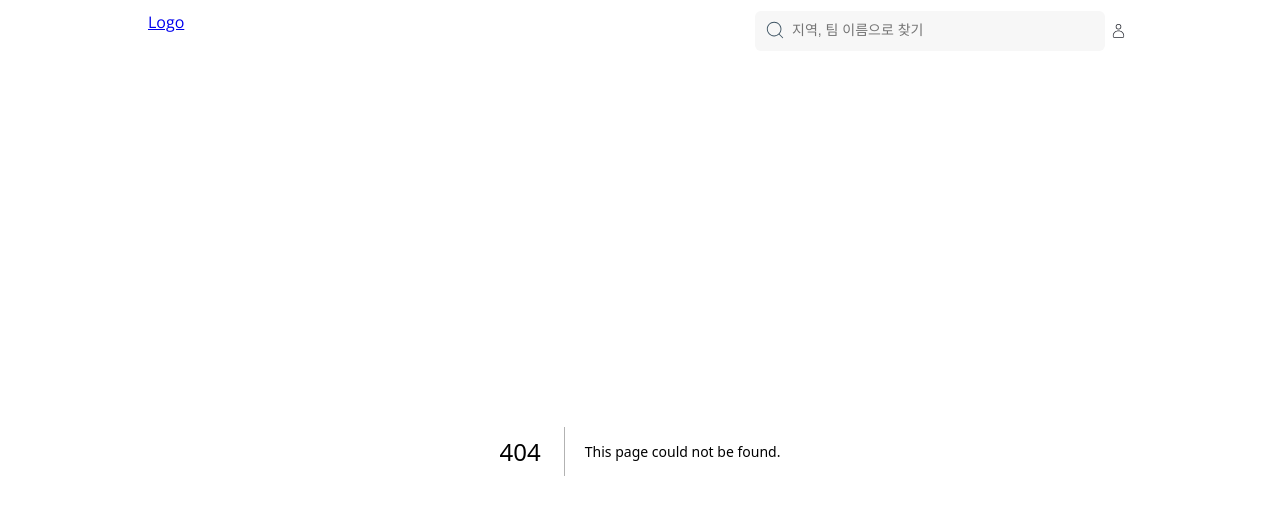
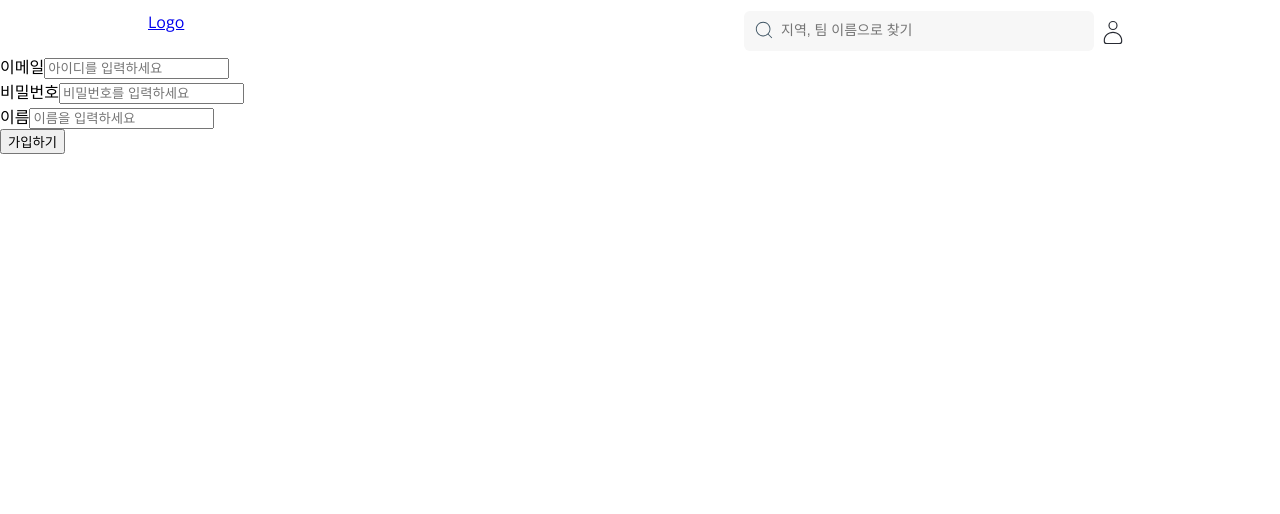
Before and after one commit to 25rae25/football, a Next.js app: page /signup in a window 1280 px wide. Before the commit this address had no page. Shown: the top 514 px of the page. Built offline with nearby package versions, Linux system fonts and the light colour scheme.

Commit message:
signupContainer 마크업

```diff
--- /dev/null
+++ b/src/app/(page)/signup/page.tsx
@@ -0,0 +1,5 @@
+import SignupContainer from "@/container/SignupContainer/SignupContainer";
+
+export default function SignupPage() {
+  return <SignupContainer />;
+}
--- a/src/container/NavbarContainer/NavbarContainer.tsx
+++ b/src/container/NavbarContainer/NavbarContainer.tsx
@@ -21,7 +21,7 @@
   display: flex;
 
   .user {
-    font-size: 27px;
+    font-size: 38px;
     color: #282b33;
     height: 100%;
     padding: 5px;
--- /dev/null
+++ b/src/container/SignupContainer/SignupContainer.tsx
@@ -0,0 +1,104 @@
+import styled from "@emotion/styled";
+
+const SignWrap = styled.div`
+  max-width: 760px;
+  margin: 0 auto;
+`;
+
+const SignForm = styled.form`
+  padding: 20px;
+`;
+
+const LabelWrap = styled.div`
+  display: flex;
+  width: 100%;
+  flex-direction: column;
+  align-items: flex-start;
+  gap: 8px;
+`;
+
+const LabelTitle = styled.label`
+  color: #4b5a64;
+  font-size: 14px;
+  font-weight: 500;
+`;
+
+const LabelInput = styled.input`
+  border: 1px solid #e6ecf1;
+  background-color: #f8fafb;
+  width: 100%;
+  height: 48px;
+  border-radius: 8px;
+  font-size: 16px;
+  outline: none;
+`;
+
+const ButtonWrap = styled.div`
+  display: flex;
+  flex-direction: column;
+  align-items: center;
+  gap: 10px;
+`;
+
+const Button = styled.button`
+  background-color: #1570ff;
+  border-radius: 12px;
+  border: none;
+  cursor: pointer;
+  width: 100%;
+  font-size: 16px;
+  color: #fff;
+`;
+
+export default function SignupContainer() {
+  return (
+    <div>
+      <form>
+        <div>
+          <label htmlFor="email">이메일</label>
+          <input
+            type="email"
+            id="email"
+            name="email"
+            required
+            autoFocus
+            placeholder="아이디를 입력하세요"
+          />
+        </div>
+        <div>
+          <label htmlFor="password">비밀번호</label>
+          <input
+            type="password"
+            id="password"
+            name="password"
+            required
+            placeholder="비밀번호를 입력하세요"
+          />
+        </div>
+        <div>
+          <label htmlFor="name">이름</label>
+          <input
+            type="name"
+            id="name"
+            name="name"
+            required
+            placeholder="이름을 입력하세요"
+          />
+        </div>
+        {/* <div>
+          <label htmlFor="birth">생년월일</label>
+          <div>
+            <select name="year" id="year">
+              <option value="1994">1994년</option>
+              <option value="1995">1995년</option>
+            </select>
+            <select name="" id=""></select>
+          </div>
+        </div> */}
+        <div>
+          <button>가입하기</button>
+        </div>
+      </form>
+    </div>
+  );
+}
```
